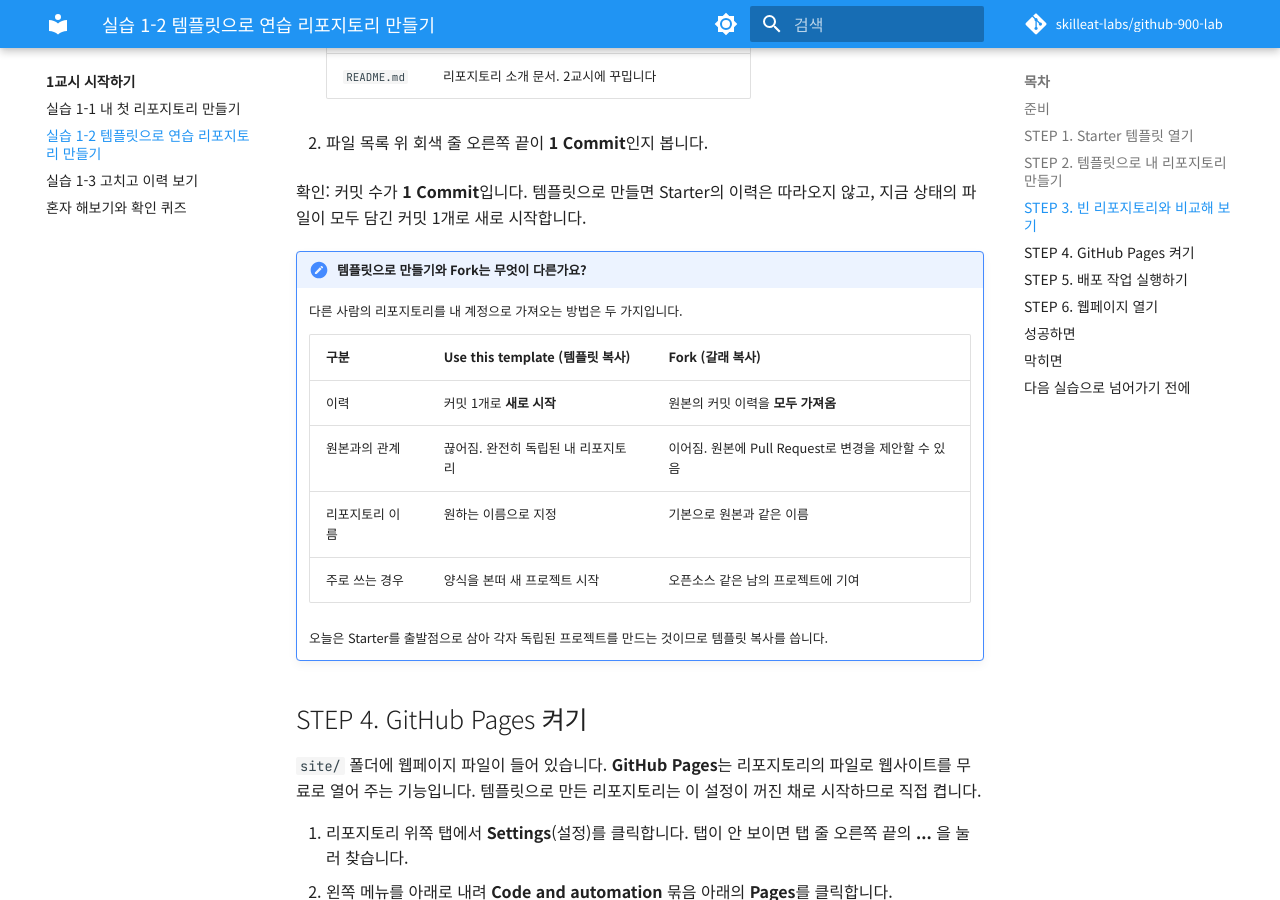
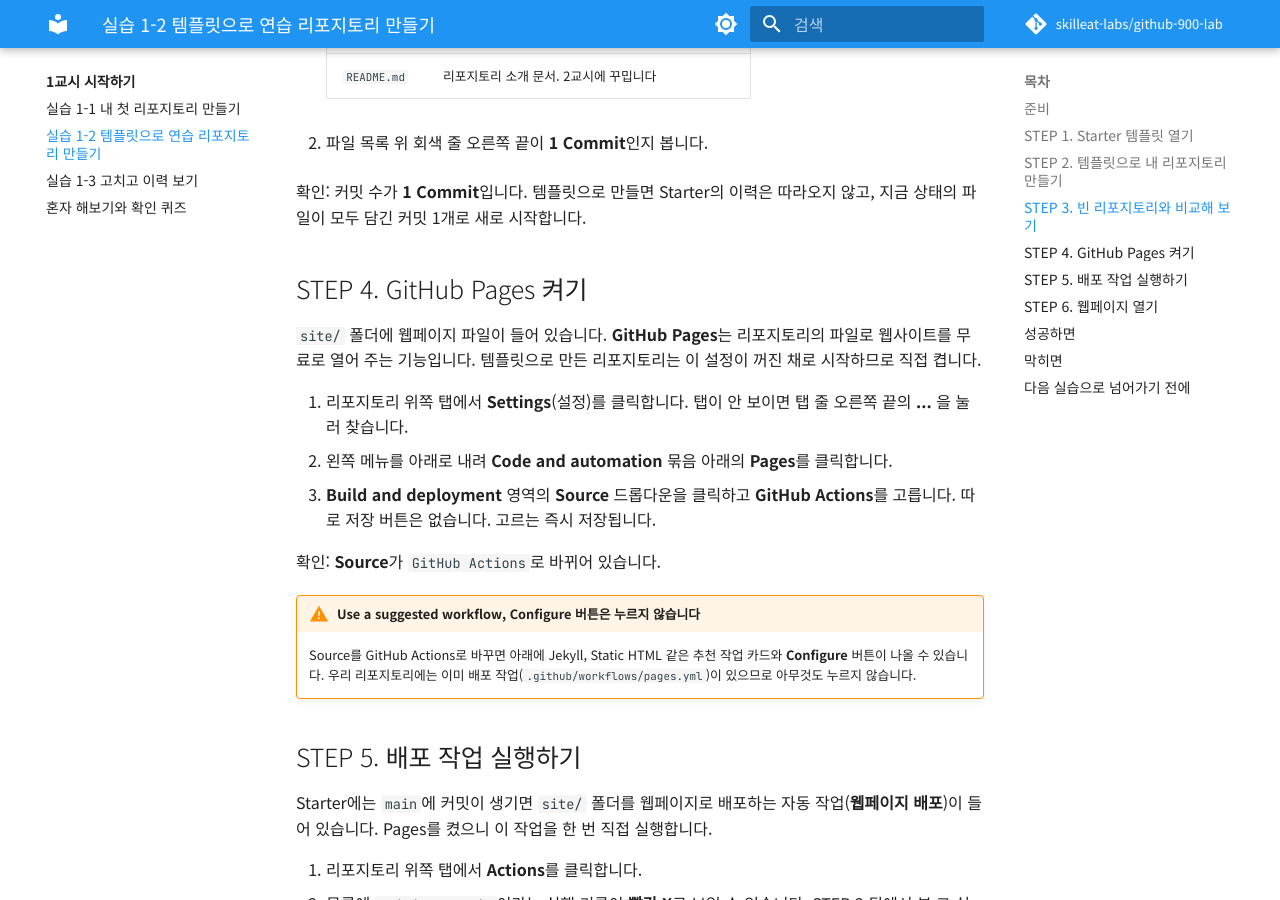
Before and after one commit to hyongsu/github-900-lab, an MkDocs documentation site: the page built from docs/class1/lab-2.md, in a window 1280 px wide and 900 px high, scrolled down 2845 px. Built offline with MkDocs 1.6.1 and Material for MkDocs 9.7.7, drawn with Linux system fonts in a browser that asks for light colours; comment, search, counter and statistics services are not loaded.

Commit message:
1-2: 템플릿과 Fork 비교 상자 제거 (Fork는 6-3, 7교시에서 다룸)
Co-Authored-By: Claude Opus 5.5 <noreply@anthropic.com>

```diff
--- a/docs/class1/lab-2.md
+++ b/docs/class1/lab-2.md
@@ -88,18 +88,6 @@
 
 확인: 커밋 수가 **1 Commit**입니다. 템플릿으로 만들면 Starter의 이력은 따라오지 않고, 지금 상태의 파일이 모두 담긴 커밋 1개로 새로 시작합니다.
 
-!!! note "템플릿으로 만들기와 Fork는 무엇이 다른가요?"
-    다른 사람의 리포지토리를 내 계정으로 가져오는 방법은 두 가지입니다.
-
-    | 구분 | Use this template (템플릿 복사) | Fork (갈래 복사) |
-    |---|---|---|
-    | 이력 | 커밋 1개로 **새로 시작** | 원본의 커밋 이력을 **모두 가져옴** |
-    | 원본과의 관계 | 끊어짐. 완전히 독립된 내 리포지토리 | 이어짐. 원본에 Pull Request로 변경을 제안할 수 있음 |
-    | 리포지토리 이름 | 원하는 이름으로 지정 | 기본으로 원본과 같은 이름 |
-    | 주로 쓰는 경우 | 양식을 본떠 새 프로젝트 시작 | 오픈소스 같은 남의 프로젝트에 기여 |
-
-    오늘은 Starter를 출발점으로 삼아 각자 독립된 프로젝트를 만드는 것이므로 템플릿 복사를 씁니다.
-
 ## STEP 4. GitHub Pages 켜기
 
 `site/` 폴더에 웹페이지 파일이 들어 있습니다. **GitHub Pages**는 리포지토리의 파일로 웹사이트를 무료로 열어 주는 기능입니다. 템플릿으로 만든 리포지토리는 이 설정이 꺼진 채로 시작하므로 직접 켭니다.
```
